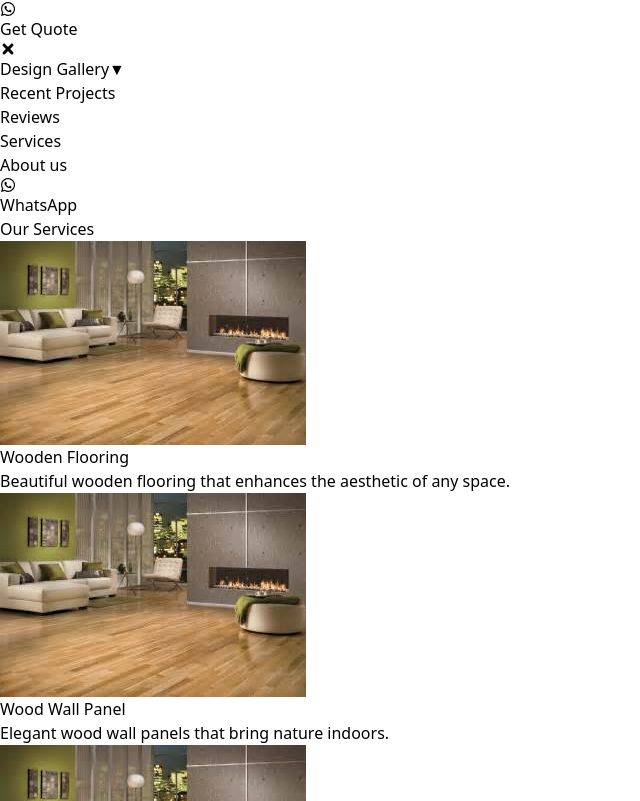
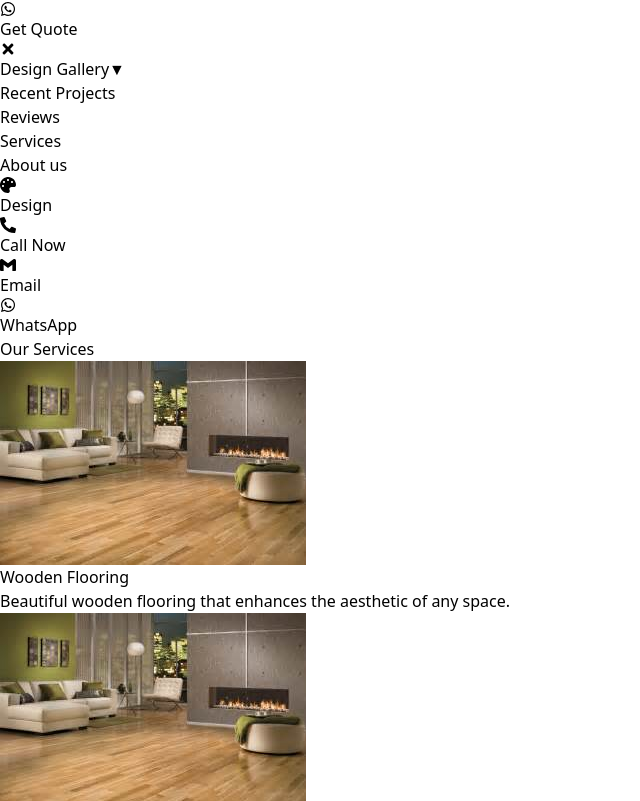
Before and after one commit to omprakash987/vishalInterior, a React (Vite) app in the folder frontend/: page /service in a window 1280 px wide. Shown: the part 1559-2360 px from the top of the page, without its empty margins (0-640 px from the left). Built offline with nearby package versions, Linux system fonts and the light colour scheme.

Commit message:
bottom nav added

```diff
--- a/frontend/src/components/designComponents/Navbar.jsx
+++ b/frontend/src/components/designComponents/Navbar.jsx
@@ -1,7 +1,9 @@
 import React, { useState } from "react";
 import { useNavigate, Link } from "react-router-dom";
 import SendEmail from "../backendComponents/SendEmail";
-import { FaWhatsapp, FaBars, FaTimes } from "react-icons/fa";
+import { FaWhatsapp, FaBars, FaTimes, FaPhoneAlt, FaPalette } from "react-icons/fa";
+import { SiGmail } from "react-icons/si";
+
 
 const Navbar = () => {
   const navigate = useNavigate();
@@ -19,6 +21,10 @@ const Navbar = () => {
     window.open(url, "_blank");
   };
 
+  const handleCall = () => {
+    window.location.href = `tel:${phoneNumber}`;
+  };
+
   const toggleMobileMenu = () => {
     setIsMobileMenuOpen(!isMobileMenuOpen);
   };
@@ -31,6 +37,7 @@ const Navbar = () => {
     <>
       <nav className="w-full border-b-2 m-0 sticky top-0 z-50 bg-white">
         <div className="flex items-center justify-between py-4 px-6 max-w-screen-xl mx-auto">
+          {/* Logo Section */}
           <div className="flex items-center">
             <div className="w-10 h-10 bg-[#008489] flex items-center justify-center rounded-full">
               <div
@@ -51,6 +58,7 @@ const Navbar = () => {
             </div>
           </div>
 
+          {/* Hamburger Icon for Mobile */}
           <div
             className="md:hidden text-2xl cursor-pointer text-gray-600"
             onClick={toggleMobileMenu}
@@ -58,6 +66,7 @@ const Navbar = () => {
             {isMobileMenuOpen ? <FaTimes /> : <FaBars />}
           </div>
 
+          {/* Desktop Navbar */}
           <ul className="hidden md:flex items-center space-x-6 text-gray-600 text-sm whitespace-nowrap z-10">
             <li
               className="hover:text-[#008489] cursor-pointer flex items-center relative font-bold"
@@ -112,7 +121,10 @@ const Navbar = () => {
             <li className="hover:text-[#008489] cursor-pointer font-bold">
               Reviews
             </li>
-            <Link to={'/service'} className="hover:text-[#008489] cursor-pointer font-bold">
+            <Link
+              to={"/service"}
+              className="hover:text-[#008489] cursor-pointer font-bold"
+            >
               Services
             </Link>
             <li className="hover:text-[#008489] cursor-pointer flex items-center font-bold">
@@ -120,16 +132,19 @@ const Navbar = () => {
             </li>
           </ul>
 
+          {/* WhatsApp and Get Quote Icons for Desktop */}
+          <div className="hidden md:flex space-x-4">
             <div
               onClick={handleWhatsapp}
               className="text-green-500 text-2xl cursor-pointer"
             >
               <FaWhatsapp />
             </div>
-
             <SendEmail quote={"Get Quote"} />
           </div>
+        </div>
 
+        {/* Mobile Sidebar */}
         <div
           className={`fixed top-0 right-0 h-full w-64 bg-white shadow-lg z-40 transform transition-transform duration-300 ${
             isMobileMenuOpen ? "translate-x-0" : "translate-x-full"
@@ -180,15 +195,41 @@ const Navbar = () => {
             <li className="hover:text-[#008489] cursor-pointer font-bold">
               <Link to="/about-us">About us</Link>
             </li>
-            <li
-              onClick={handleWhatsapp}
-              className="text-green-500 cursor-pointer flex items-center space-x-2 font-bold"
-            >
-              <FaWhatsapp /> <span>WhatsApp</span>
-            </li>
           </ul>
         </div>
       </nav>
+
+      {/* Mobile Bottom Navbar */}
+      <div className="fixed bottom-0 left-0 w-full bg-white shadow-lg flex justify-around py-2 z-50 md:hidden">
+        <div
+          onClick={() => navigate("/modular-kitchen-design")}
+          className="flex flex-col items-center text-gray-600 text-sm cursor-pointer"
+        >
+          <FaPalette className="text-2xl text-yellow-800" />
+          <span>Design</span>
+        </div>
+        <div
+          onClick={handleCall}
+          className="flex flex-col items-center text-gray-600 text-sm cursor-pointer"
+        >
+          <FaPhoneAlt className=" text-blue-500 text-2xl" />
+          <span>Call Now</span>
+        </div>
+        <div
+
+          className="flex flex-col items-center text-gray-600 text-sm cursor-pointer"
+        >
+          <SiGmail className=" text-red-500 text-2xl" />
+          <span>Email</span>
+        </div>
+        <div
+          onClick={handleWhatsapp}
+          className="flex flex-col items-center text-green-500 text-sm cursor-pointer"
+        >
+          <FaWhatsapp className="text-2xl" />
+          <span>WhatsApp</span>
+        </div>
+      </div>
     </>
   );
 };
--- a/frontend/src/components/designComponents/Service.jsx
+++ b/frontend/src/components/designComponents/Service.jsx
@@ -54,7 +54,7 @@ const Service = () => {
       <div className="w-full">
 
       </div>
-      <h1 className="text-5xl font-bold text-gray-800 mb-10 uppercase tracking-wide shadow-md">
+      <h1 className="text-2xl font-bold text-gray-800 mb-10 uppercase tracking-wide shadow-md md:text-5xl">
         Our Services
       </h1>
       <div className="grid grid-cols-1 sm:grid-cols-2 md:grid-cols-4 gap-8 w-full">
```
Lines whose indentation alone changed are shown as unchanged.
